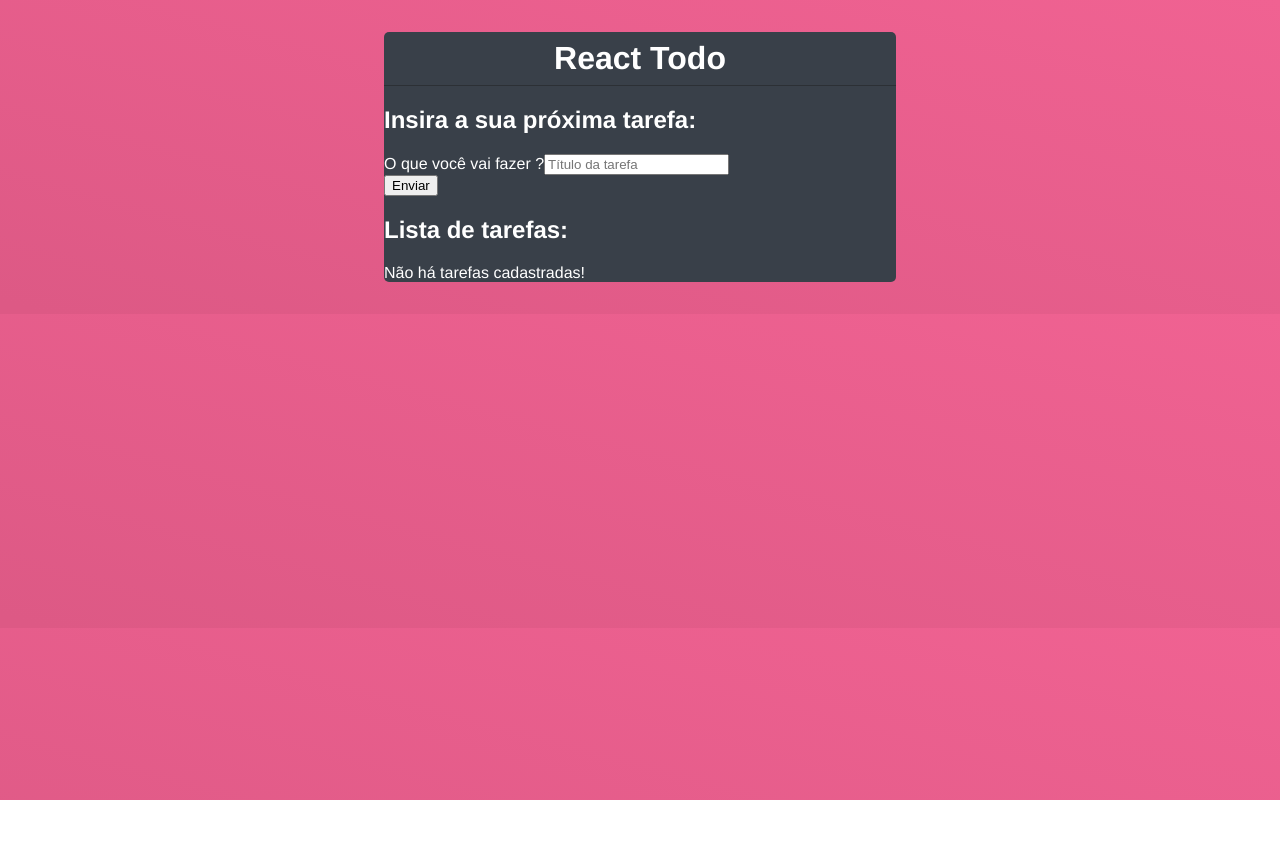
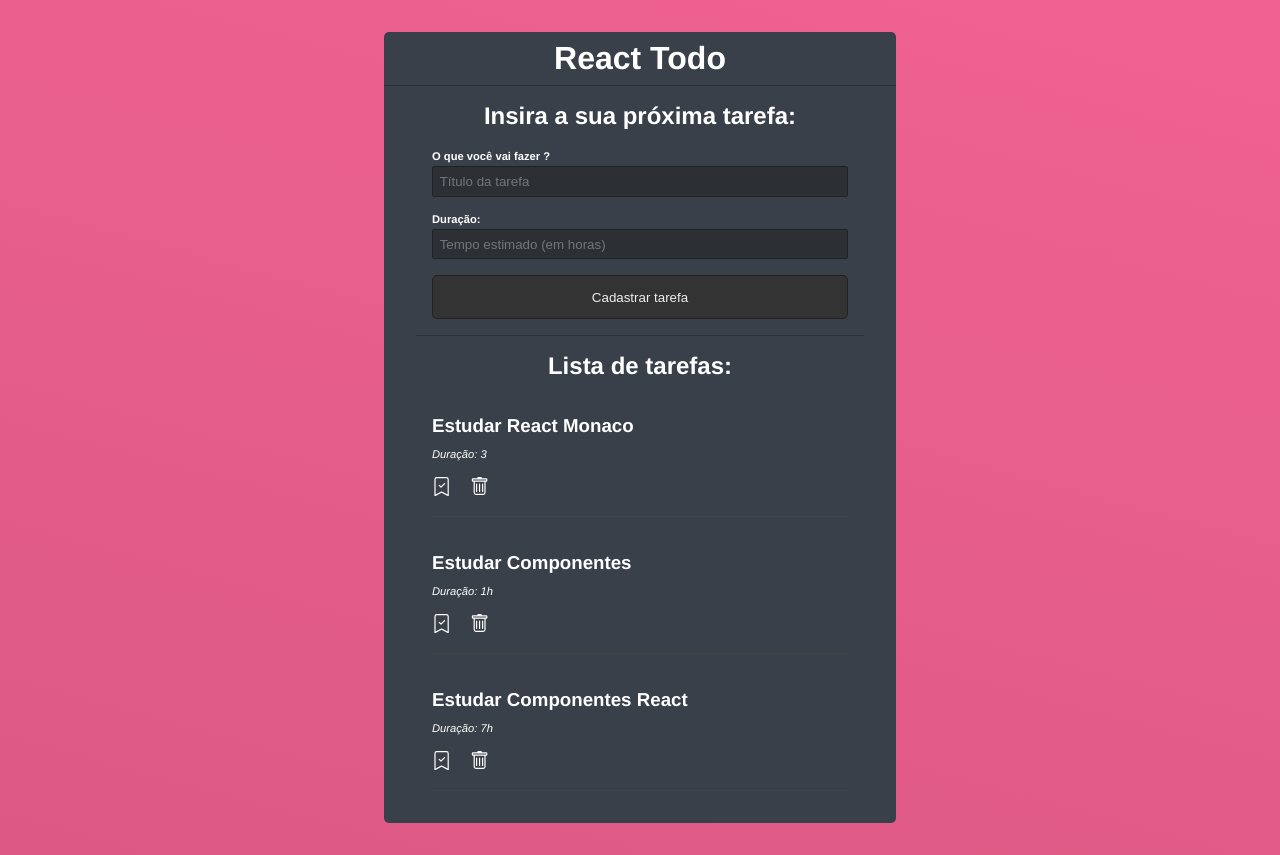
Before and after one commit to TiagoOliverDev/Project_Todo_React, a React (Create React App) app: page / in a window 1280 px wide. Before the commit the page ends 800 px from the top, so only its background shows below. Built offline with nearby package versions, Linux system fonts and the light colour scheme; data requests are answered from the project's data file.

Commit message:
feat: end project

```diff
--- a/data/db.json
+++ b/data/db.json
@@ -1,3 +1,22 @@
 {
-    "todos": []
+  "todos": [
+    {
+      "id": 0.41627952211516606,
+      "title": "Estudar React Monaco",
+      "time": "3",
+      "done": false
+    },
+    {
+      "id": 0.6970925913244916,
+      "title": "Estudar Componentes",
+      "time": "1h",
+      "done": false
+    },
+    {
+      "id": 0.6727068113787993,
+      "title": "Estudar Componentes React",
+      "time": "7h",
+      "done": false
+    }
+  ]
 }
--- a/src/App.css
+++ b/src/App.css
@@ -15,3 +15,91 @@
 .todo-header h1{
   margin: 0;
 }
+
+.form-todo {
+  padding: 1em;
+  margin: 0 2em;
+  border-bottom:  1px solid #2C3035;
+}
+
+.form-todo h2,
+.list-todo h2 {
+  text-align: center;
+  margin-top:  0;
+}
+
+.form-control {
+  display: flex;
+  flex-direction:  column;
+  margin-bottom:  1em;
+}
+
+.form-control label {
+  font-weight: bold;
+  font-size:  .7em;
+  margin-bottom:  .4em;
+}
+
+.form-control input {
+  border:  1px solid #222;
+  border-radius:  2px;
+  background-color:  #2C3035;
+  padding:  .5em;
+  color:  #dfdfdf;
+}
+
+input[type="submit"] {
+  background-color:  #333;
+  color: #eee;
+  display: block;
+  width: 100%;
+  border: 1px solid #222;
+  border-radius:  5px;
+  padding: 1em;
+  cursor: pointer;
+}
+
+.list-todo{
+  padding: 0 1em 2em;
+  margin: 1em 2em;
+}
+
+.list-todo h2 {
+  margin-bottom:  0;
+}
+
+.list-todo p {
+  text-align: center;
+}
+
+.todo {
+  border-bottom: 1px solid #444;
+  padding: 1em 0;
+}
+
+.todo h3 {
+  margin-bottom: .5em;
+}
+
+.todo-done {
+  text-decoration: line-through;
+  color: rgb(240, 98, 146);
+}
+
+.todo p {
+  text-align: left;
+  font-style:  italic;
+  font-size:  .7em;
+  margin-bottom:  1.5em;
+}
+
+.todo svg {
+  font-size:  1.2em;
+  cursor: pointer;
+  margin-right:  1em; /*afastamento lateral dos icons*/
+  transition:  .5s;
+}
+
+.todo svg:hover {
+  color: rgb(240, 98, 146);
+}
--- a/src/App.js
+++ b/src/App.js
@@ -2,7 +2,7 @@
 import {useState, useEffect} from 'react';
 import {BsTrash, BsBookmarkCheck, BsBookmarkCheckFill } from "react-icons/bs";
 
-const API = "http://locahost:5000";
+const API = "http://localhost:5000";
 
 function App() {
 
@@ -11,11 +11,79 @@
   const [todos, setTodos] = useState([]) //estado com array vázio
   const [loading, setLoagind] = useState(false) //forma de carregar dados e exibir ao user que está sendo carregado algo.
 
-  const handleSubmit = (e) => {
+  // Load todos on page load
+  useEffect(() => {
+
+    const loadData = async() => {
+      setLoagind(true)
+
+      const res = await fetch(API + "/todos")
+        .then((res) => res.json())
+        .then((data) => data)
+        .catch((err) => console.log(err))
+
+      setLoagind(false)
+      setTodos(res)
+    }
+
+    loadData()
+  },[])
+
+  const handleSubmit = async (e) => { // function asyncrona pois irá esperar resposta do fetch
     e.preventDefault(); //impede da página ficar dando refresh
+
+    const todo = {
+      id: Math.random(),
+      title,
+      time,
+      done: false, //aqui fizemos com que a tarefa naturalmente entre como não completa no sistema
+    };
+
+    //Fazendo interação com a API
+    await fetch(API + "/todos", {
+      method: "POST",
+      body: JSON.stringify(todo),
+      headers: {
+        "Content-Type": "application/json",
+      },
+    });
+
+    setTodos((prevState) => [...prevState, todo]); //prevState é o estado anterior do item que estou trabalhando
+    //[...prevState, todo] - pegou todos os todos e colocou numa nova lista todo.
+
     setTitle("") //deixando form vázio após envio
-    console.log(title)
-    console.log("Enviou");
+    setTime("")
+  }
+
+  const handleDelete =  async (id) => {
+    await fetch(API + "/todos/" + id, {
+      method: "DELETE",
+    });
+
+    // se id da lista de todo for diferente do id que veio pelo requisição eu retorno esse todo, se não, ele não retorna.
+    setTodos((prevState) => prevState.filter((todo) => todo.id !== id))
+
+  }
+
+  const handleEdit = async(todo) => {
+
+    todo.done = !todo.done; // se está pronta fica "despronta" e se tiver despronta ficará pronta!
+
+    const data = await fetch(API + "/todos/" + todo.id, {
+      method: "PUT",
+      body: JSON.stringify(todo),
+      headers: {
+        "Content-Type": "application/json",
+      },
+    });
+
+    setTodos((prevState) =>
+      prevState.map((t) => (t.id === data.id ? (t = data) : t))
+    );
+  };
+
+  if (loading){
+    return <p>Carregando...</p>;
   }
 
   return (
@@ -37,12 +105,37 @@
             required
             />
           </div>
-          <input type="submit" value="Enviar" />
+
+          <div className='form-control' >
+            <label htmlFor='time'>Duração:</label>
+            <input
+            type="text"
+            name="time"
+            placeholder="Tempo estimado (em horas)"
+            onChange={(e) => setTime(e.target.value) }
+            value={time || ""}
+            required
+            />
+          </div>
+
+          <input type="submit" value="Cadastrar tarefa" />
         </form>
       </div>
       <div className='list-todo' >
         <h2>Lista de tarefas:</h2>
         {todos.length === 0 && <p>Não há tarefas cadastradas!</p>}
+        {todos.map((todo) => (
+            <div className='todo' key={todo.id}>
+              <h3 className={todo.done ? "todo-done" : ""}>{todo.title}</h3>
+              <p>Duração: {todo.time}</p>
+              <div className='actions' >
+                <span onClick={() => handleEdit(todo)}>
+                  {!todo.done ? <BsBookmarkCheck /> : <BsBookmarkCheckFill />}
+                </span>
+                <BsTrash  onClick={() => handleDelete(todo.id)} />
+              </div>
+            </div>
+        ))}
       </div>
     </div>
   );
```
Also changed, not shown: 1 other file (tests, documents, lock files or other folders).
